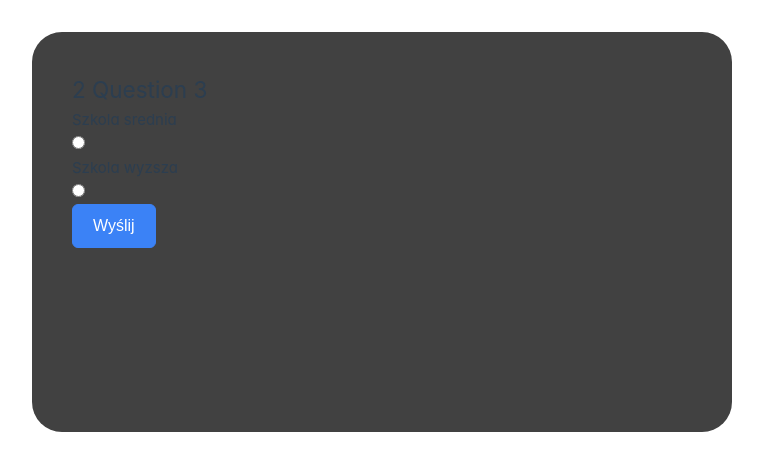
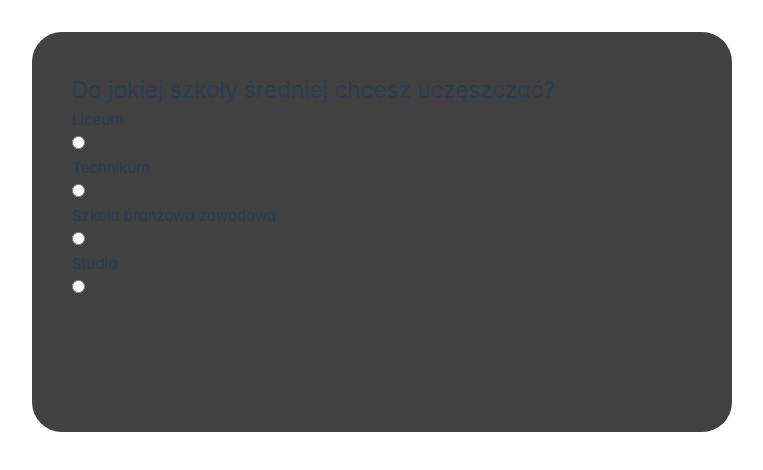
Before and after one commit to KotreQ/HackYeah-2023, a Vue app in the folder client/: page / in a window 1280 px wide. Shown: the top 470 px of the page, without its empty margins (0-763 px from the left). Built offline with nearby package versions, Linux system fonts and the light colour scheme; a web font is replaced by a local one.

Commit message:
Fully working quiz

```diff
--- a/client/src/components/query.ts
+++ b/client/src/components/query.ts
@@ -1,6 +1,9 @@
+import { ref } from "vue";
+
 export class Query {
 
 	data: any = [];
+	current_question_id = ref(0);
 
 	constructor() {
 	}
--- a/client/src/components/questionSet.ts
+++ b/client/src/components/questionSet.ts
@@ -1,10 +1,55 @@
 export const questions = [
-	{ id: 0, title: 'Question 1' },
-	{ id: 1, title: 'Question 2' },
 	{
-		id: 2,
-		title: 'Question 3',
-		answers: ['Szkola srednia', 'Szkola wyzsza'],
-		typeOfQuestion: 'multiple',
+		id: 0, title: "Do jakiej szkoły średniej chcesz uczęszczać?", typeOfQuestion: "single",
+		answers: [
+			["Liceum", 6],
+			["Technikum", 6],
+			["Szkoła branżowa zawodowa", 6],
+			["Studia", 2]
+		]
 	},
+	{
+		id: 2, title: "Którego stopnia studia cię interesują?", typeOfQuestion: "single",
+		answers: [
+			["I stopnia", 3],
+			["II stopnia", 3],
+			["III stopnia", 3]
+		]
+	},
+	{
+		id: 3, title: "Którym rodzajem studiów jesteś zainteresowany?", typeOfQuestion: "single",
+		answers: [
+			["Studia stacjonarne", 4],
+			["Studia niestacjonarne", 5]
+		]
+	},
+	{
+		id: 4, title: "Czy potrzebujesz wynajęcia pokoju w akademiku?", typeOfQuestion: "single",
+		answers: [
+			["Tak", 5],
+			["Nie", 5]
+		]
+	},
+	{
+		id: 5, title: "Preferujesz studia płatne czy bezpłatne?", typeOfQuestion: "single",
+		answers: [
+			["Studia bezpłatne", 6],
+			["Studia płatne", 6]
+		]
+	},
+	{
+		id: 6, title: "Jakiej pomocy potrzebujesz?", typeOfQuestion: "single",
+		answers: [
+			["Pomoc z wybraniem kierunku", 7],
+			["Pomoc z wybraniem szkoły o wybranym kierunku", 8]
+		]
+	},
+	{
+		id: 7, title: "Wpisz interesujący cię kierunek", typeOfQuestion: "text",
+		answers: [["", 8]]
+	},
+	{
+		id: 8, title: "Czym się interesujesz?", typeOfQuestion: "text",
+		answers: [[""]] // empty to detect end of quiz
+	}
 ];
--- a/client/src/components/questions/Question.vue
+++ b/client/src/components/questions/Question.vue
@@ -2,9 +2,8 @@
 import { questions } from "@/components/questionSet.ts";
 import SingleMultipleChoiceButton from "@/components/questions/SingleMultipleChoiceButton.vue";
 import SubmitButton from "@/components/questions/SubmitButton.vue";
+import TextEntry from "@/components/questions/TextEntry.vue";
 import { Query } from "../query";
-
-let currentQuestionId = 2;
 
 let query = new Query();
 </script>
@@ -12,30 +11,39 @@ let query = new Query();
 <template>
     <div class="container">
         <div v-for="question in questions" :key="question.id">
-            <h2 v-if="question.id === currentQuestionId">
-				{{ question.id }}
+            <h2 v-if="question.id == query.current_question_id.value">
                 {{ question.title }}
             </h2>
 
             <div
                 class="answer"
                 v-for="(answer, index) in question.answers"
+                v-if="question.id == query.current_question_id.value"
                 :key="index">
 
                 <SingleMultipleChoiceButton
+                    v-if="question.typeOfQuestion == 'single' || question.typeOfQuestion == 'multiple'"
                     :question_id="question.id"
-                    :label="answer"
+                    :label="answer[0]"
                     :question_type="question.typeOfQuestion"
-                    :query="query"
-                ></SingleMultipleChoiceButton>
+                    :next_question_id="answer[1]"
+                    :query="query">
+                </SingleMultipleChoiceButton>
+                <TextEntry
+                    v-if="question.typeOfQuestion == 'text'"
+                    :question_id="question.id"
+                    :next_question_id="answer[1]"
+                    :query="query">
+                </TextEntry>
+
+                <SubmitButton
+                    v-if="question.typeOfQuestion == 'multiple' || question.typeOfQuestion == 'text'"
+                    :question_id="question.id"
+                    :question_type="question.typeOfQuestion"
+                    :next_question_id="answer[1]"
+                    :query="query">
+                </SubmitButton>
             </div>
-
-            <SubmitButton
-                v-if="question.typeOfQuestion == 'multiple'"
-                :question_id="question.id"
-                :question_type="question.typeOfQuestion"
-                :query="query">
-            </SubmitButton>
         </div>
     </div>
 </template>
--- a/client/src/components/questions/SingleMultipleChoiceButton.vue
+++ b/client/src/components/questions/SingleMultipleChoiceButton.vue
@@ -10,20 +10,17 @@ const props = defineProps({
     question_id: Number,
     label: String,
     question_type: String,
+    next_question_id: Number,
     query: Query
 });
 
 function click() {
-    if (props.question_type == "single") {
-        // Send immediately to server
-    }
-    else if (props.question_type == "multiple") {
-        // Store button data for later send
-        props.query.addData([
-            props.question_id,
-            props.label
-        ]);
-    }
+    props.query.addData([
+        props.question_id,
+        props.label
+    ]);
+    props.query.current_question_id.value = props.next_question_id;
+    console.log(props.query.current_question_id.value);
 }
 </script>
 
--- a/client/src/components/questions/SubmitButton.vue
+++ b/client/src/components/questions/SubmitButton.vue
@@ -1,5 +1,5 @@
 <template>
-    <Button label="Wyślij"></Button>
+    <Button label="Wyślij" @click="click"></Button>
 </template>
 
 <script setup lang="ts">
@@ -7,11 +7,13 @@ import { Query } from '../query';
 
 const props = defineProps({
     question_id: Number,
+    next_question_id: Number,
     query: Query
 });
 
 function click() {
     // Sending to server code
+    props.query.current_question_id.value = props.next_question_id;
 }
 </script>
 
--- /dev/null
+++ b/client/src/components/questions/TextEntry.vue
@@ -0,0 +1,29 @@
+<template>
+    <InputText @update:modelValue="keyInput"></InputText>
+</template>
+
+<script setup lang="ts">
+import { Query } from '../query';
+
+const props = defineProps({
+    question_id: Number,
+    next_question_id: Number,
+    query: Query
+});
+
+function keyInput(value: String | undefined) {
+    let data = props.query.getData();
+    data.forEach((v, i) => {
+        if (v[0] == props.question_id) {
+            data.splice(i, 1);
+        }
+    });
+    data.push([props.question_id, value]);
+    console.log(data)
+    props.query.setData(data);
+}
+</script>
+
+<style scoped>
+
+</style>
--- a/client/src/main.ts
+++ b/client/src/main.ts
@@ -5,11 +5,13 @@ import router from './router';
 import PrimeVue from 'primevue/config';
 import VueAxios from "vue-axios";
 import axios from "axios";
+import RadioButton from "primevue/radiobutton";
 import Button from "primevue/button";
+import InputText from 'primevue/inputtext';
 
 import "primevue/resources/themes/lara-light-blue/theme.css";
 import "primeicons/primeicons.css";
-import RadioButton from "primevue/radiobutton";
+
 
 const app = createApp(App);
 
@@ -21,5 +23,6 @@ app.provide('axios', app.config.globalProperties.axios);
 
 app.component('Button', Button);
 app.component('RadioButton', RadioButton);
+app.component('InputText', InputText);
 
 app.mount('#app');
```
Also changed, not shown: 1 other file (tests, documents, lock files or other folders).
